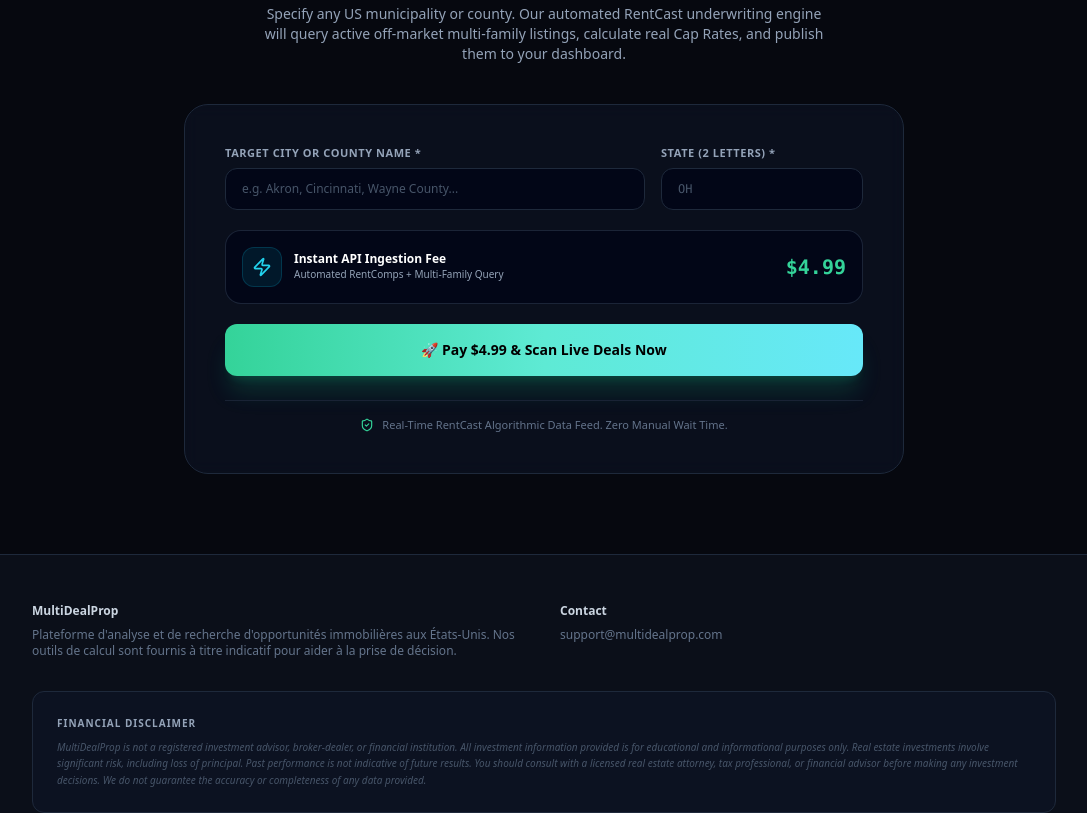
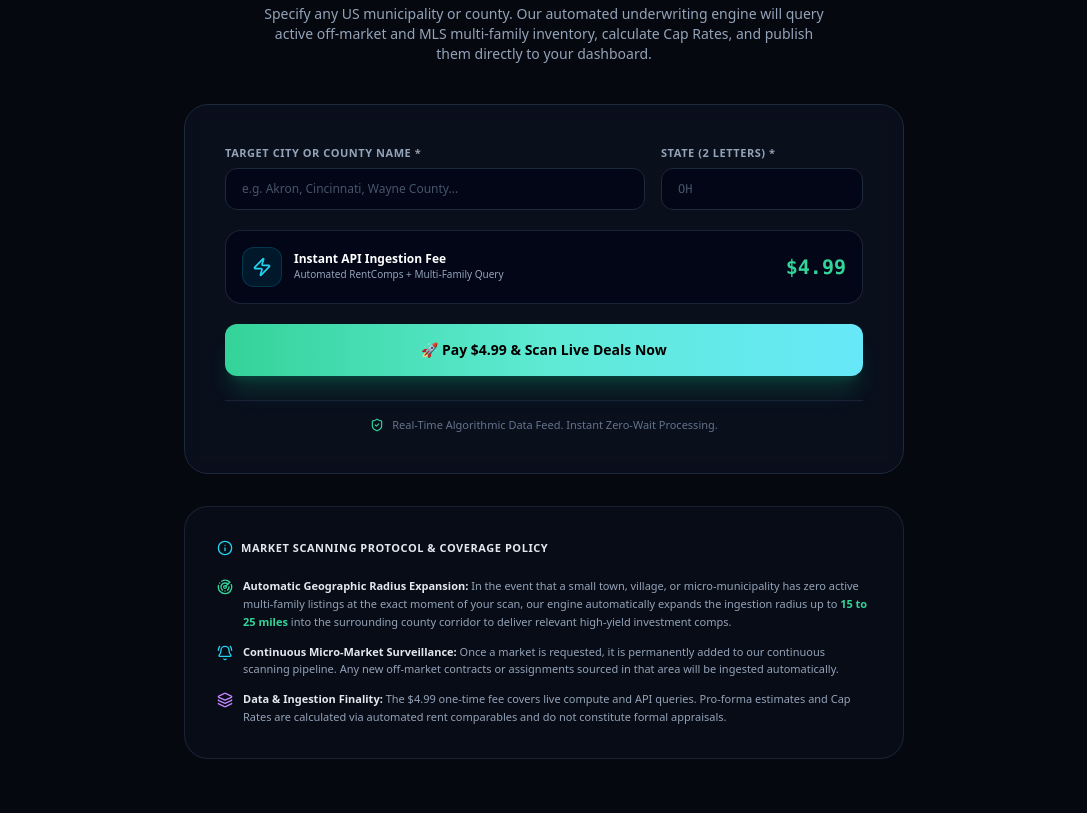
Before and after one commit to MultiDeal/multidealprop, a Next.js app: page /request-city in a window 1280 px wide. Shown: the part 255-1068 px from the top of the page, without its empty margins (96-1183 px from the left). Built offline with nearby package versions, Linux system fonts and the light colour scheme.

Commit message:
Refactor RequestCityPage with new icons and layout

```diff
--- a/src/app/request-city/page.tsx
+++ b/src/app/request-city/page.tsx
@@ -2,11 +2,20 @@
 
 import { useState } from 'react';
 import Link from 'next/link';
-import { useRouter } from 'next/navigation';
-import { ArrowLeft, Compass, Zap, CheckCircle2, ShieldCheck, DollarSign } from 'lucide-react';
+import {
+  ArrowLeft,
+  Compass,
+  Zap,
+  CheckCircle2,
+  ShieldCheck,
+  DollarSign,
+  Info,
+  Radar,
+  BellRing,
+  Layers
+} from 'lucide-react';
 
 export default function RequestCityPage() {
-  const router = useRouter();
   const [city, setCity] = useState('');
   const [state, setState] = useState('');
   const [loading, setLoading] = useState(false);
@@ -19,7 +28,6 @@
     setLoading(true);
 
     try {
-      // 1. Déclenchement de la requête automatisée RentCast / Supabase
       const res = await fetch('/api/scanner/fetch-city', {
         method: 'POST',
         headers: { 'Content-Type': 'application/json' },
@@ -41,8 +49,9 @@
   };
 
   return (
-    <div className="min-h-screen bg-[#06080F] text-slate-100 font-sans antialiased pb-20 selection:bg-emerald-500 selection:text-black">
+    <div className="min-h-screen bg-[#06080F] text-slate-100 font-sans antialiased pb-24 selection:bg-emerald-500 selection:text-black">
 
+      {/* Header */}
       <header className="border-b border-slate-800 bg-[#06080F]/90 backdrop-blur sticky top-0 z-40">
         <div className="max-w-4xl mx-auto px-4 h-16 flex items-center justify-between">
           <Link href="/" className="text-xs font-bold text-slate-400 hover:text-white flex items-center gap-1.5 transition-colors">
@@ -61,11 +70,11 @@
           <div className="inline-flex items-center gap-2 text-xs font-extrabold text-cyan-400 uppercase tracking-widest mb-3 bg-cyan-950/60 px-3.5 py-1 rounded-full border border-cyan-800/60">
             <Compass className="w-3.5 h-3.5" /> On-Demand Market Ingestion
           </div>
-          <h1 className="text-3xl sm:text-5xl font-black text-white tracking-tight">
+          <h1 className="text-3xl sm:text-5xl font-black text-white tracking-tight leading-tight">
             Unlock &amp; Scan Any US City or County
           </h1>
           <p className="text-xs sm:text-sm text-slate-400 mt-3 max-w-xl mx-auto leading-relaxed">
-            Specify any US municipality or county. Our automated RentCast underwriting engine will query active off-market multi-family listings, calculate real Cap Rates, and publish them to your dashboard.
+            Specify any US municipality or county. Our automated underwriting engine will query active off-market and MLS multi-family inventory, calculate Cap Rates, and publish them directly to your dashboard.
           </p>
         </div>
 
@@ -79,6 +88,11 @@
               <p className="text-xs sm:text-sm text-slate-300 mt-2">
                 <span className="font-bold text-emerald-400">{scannedResult.city}, {scannedResult.state}</span> is now active with live underwritten properties.
               </p>
+              {scannedResult.searchScope === 'SURROUNDING_COUNTY_25MI' && (
+                <p className="text-[11px] text-cyan-400 mt-1 font-semibold">
+                  (Expanded regional radius applied: includes surrounding county multi-family inventory)
+                </p>
+              )}
             </div>
             <div className="pt-2">
               <Link
@@ -90,6 +104,9 @@
             </div>
           </div>
         ) : (
+          <div className="space-y-8">
+
+            {/* Form Box */}
             <div className="bg-slate-900/50 border border-slate-800 rounded-3xl p-6 sm:p-10 space-y-6 backdrop-blur">
               <form onSubmit={handleScanCity} className="space-y-5">
                 <div className="grid grid-cols-1 sm:grid-cols-3 gap-4">
@@ -123,7 +140,7 @@
                   </div>
                 </div>
 
-              {/* Price & Guarantee box */}
+                {/* Price Box */}
                 <div className="bg-slate-950/80 border border-slate-800/90 rounded-2xl p-4 flex items-center justify-between">
                   <div className="flex items-center gap-3">
                     <div className="w-10 h-10 rounded-xl bg-cyan-500/10 border border-cyan-500/20 flex items-center justify-center text-cyan-400">
@@ -148,8 +165,41 @@
 
               <div className="border-t border-slate-800/80 pt-4 flex items-center justify-center gap-2 text-[11px] text-slate-500">
                 <ShieldCheck className="w-3.5 h-3.5 text-emerald-400" />
-              <span>Real-Time RentCast Algorithmic Data Feed. Zero Manual Wait Time.</span>
+                <span>Real-Time Algorithmic Data Feed. Instant Zero-Wait Processing.</span>
               </div>
+            </div>
+
+            {/* Disclaimer & Policy Details (Terms & Radius Expansion Policy) */}
+            <div className="bg-slate-900/30 border border-slate-800/80 rounded-3xl p-6 sm:p-8 space-y-4 text-xs text-slate-400 leading-relaxed">
+              <div className="flex items-center gap-2 text-slate-200 font-bold uppercase tracking-wider text-[11px]">
+                <Info className="w-4 h-4 text-cyan-400" />
+                <span>Market Scanning Protocol &amp; Coverage Policy</span>
+              </div>
+
+              <div className="space-y-3 pt-1 text-[11px]">
+                <div className="flex items-start gap-2.5">
+                  <Radar className="w-4 h-4 text-emerald-400 flex-shrink-0 mt-0.5" />
+                  <div>
+                    <strong className="text-slate-200">Automatic Geographic Radius Expansion:</strong> In the event that a small town, village, or micro-municipality has zero active multi-family listings at the exact moment of your scan, our engine automatically expands the ingestion radius up to <span className="text-emerald-400 font-semibold">15 to 25 miles</span> into the surrounding county corridor to deliver relevant high-yield investment comps.
+                  </div>
+                </div>
+
+                <div className="flex items-start gap-2.5">
+                  <BellRing className="w-4 h-4 text-cyan-400 flex-shrink-0 mt-0.5" />
+                  <div>
+                    <strong className="text-slate-200">Continuous Micro-Market Surveillance:</strong> Once a market is requested, it is permanently added to our continuous scanning pipeline. Any new off-market contracts or assignments sourced in that area will be ingested automatically.
+                  </div>
+                </div>
+
+                <div className="flex items-start gap-2.5">
+                  <Layers className="w-4 h-4 text-purple-400 flex-shrink-0 mt-0.5" />
+                  <div>
+                    <strong className="text-slate-200">Data &amp; Ingestion Finality:</strong> The $4.99 one-time fee covers live compute and API queries. Pro-forma estimates and Cap Rates are calculated via automated rent comparables and do not constitute formal appraisals.
+                  </div>
+                </div>
+              </div>
+            </div>
+
           </div>
         )}
 
```
Lines whose indentation alone changed are shown as unchanged.
